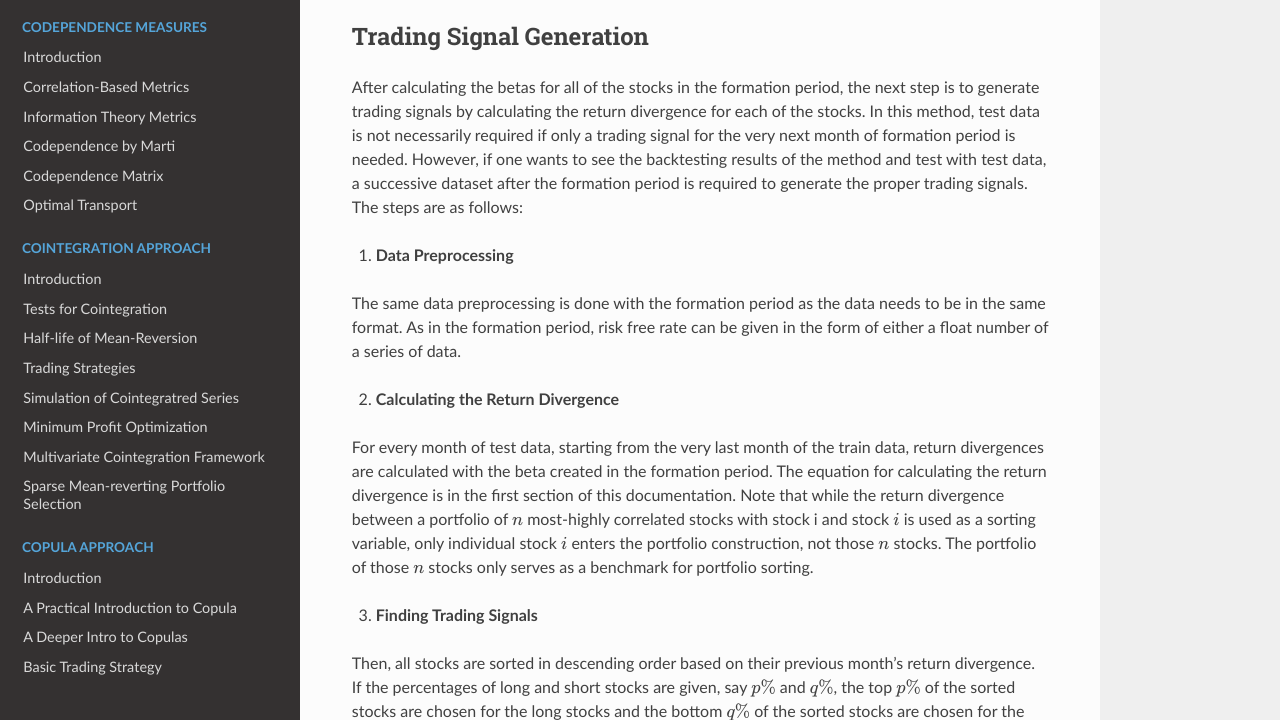
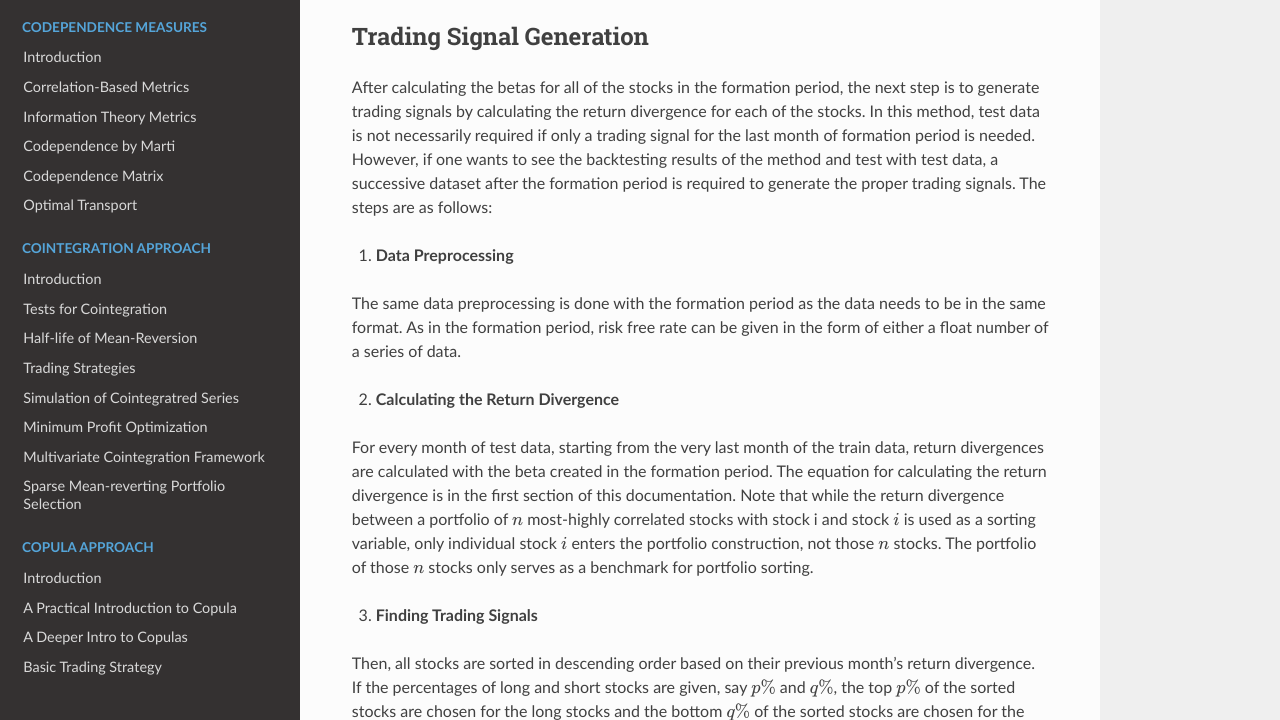
Before and after one commit to hudson-and-thames/arbitragelab, a Sphinx documentation site: the page built from docs/source/distance_approach/pearson_approach.rst, in a window 1280 px wide and 900 px high, scrolled down 3231 px, cut to the strip 180-900 px from the top of the window. Built offline with Sphinx 7.4.7 and the Read the Docs theme 2.0.0, drawn with Linux system fonts in a browser that asks for light colours; some of the changed text lies outside the part shown.

Commit message:
change some of the confusing docs

```diff
--- a/docs/source/distance_approach/pearson_approach.rst
+++ b/docs/source/distance_approach/pearson_approach.rst
@@ -98,7 +99,7 @@ Trading Signal Generation
 #########################
 After calculating the betas for all of the stocks in the formation period, the next step is to generate trading
 signals by calculating the return divergence for each of the stocks. In this method, test data is not necessarily
-required if only a trading signal for the very next month of formation period is needed. However, if one wants to
+required if only a trading signal for the last month of formation period is needed. However, if one wants to
 see the backtesting results of the method and test with test data, a successive dataset after the formation period
 is required to generate the proper trading signals. The steps are as follows:
 
```
Also changed, not shown: other parts of docs/source/distance_approach/pearson_approach.rst (+6 -5 lines), 1 other file.
